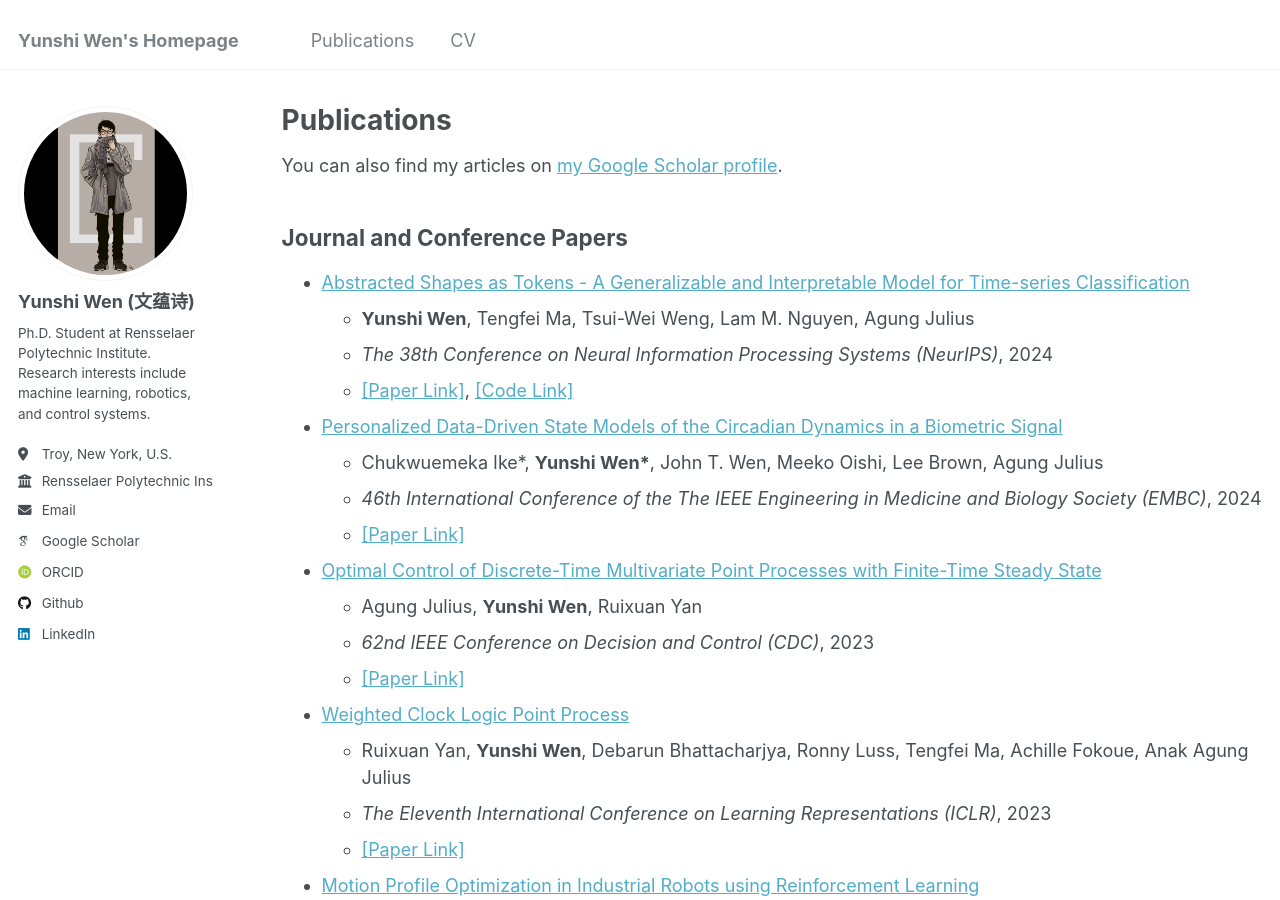
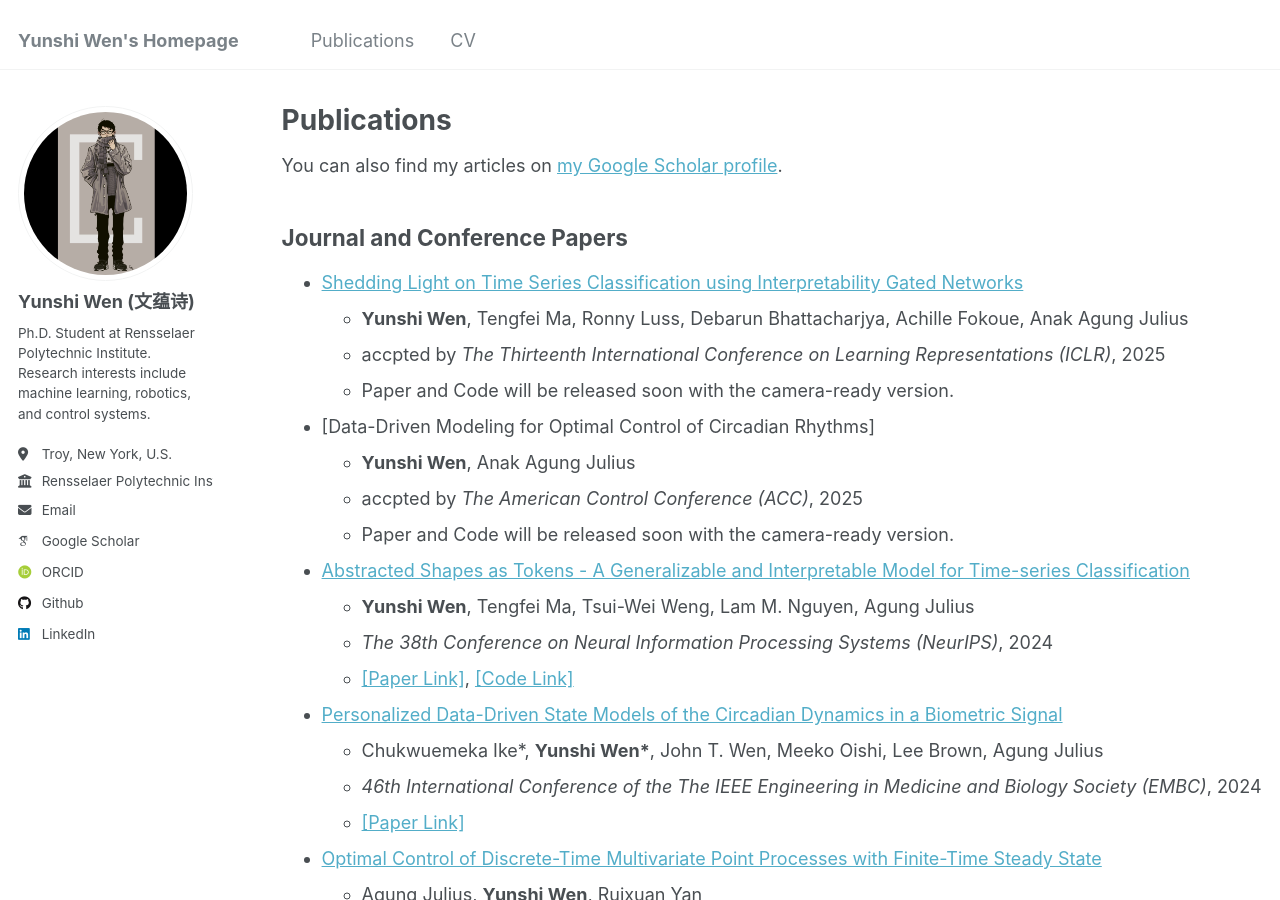
Before and after one commit to YunshiWen/yunshiwen.github.io, a Jekyll site: the page built from _pages/publications.md, in a window 1280 px wide and 900 px high. Built offline with Jekyll 4.4.1, drawn with Linux system fonts in a browser that asks for light colours; some web fonts are replaced.

Commit message:
Add Janurary 2025 accepted papers

```diff
--- a/_pages/publications.md
+++ b/_pages/publications.md
@@ -8,6 +8,18 @@ author_profile: true
 You can also find my articles on [my Google Scholar profile]({{site.author.googlescholar}}).
 
 ## Journal and Conference Papers
+
+- [Shedding Light on Time Series Classification using Interpretability Gated Networks](https://openreview.net/forum?id=n34taxF0TC)
+  - **Yunshi Wen**, Tengfei Ma, Ronny Luss, Debarun Bhattacharjya, Achille Fokoue, Anak Agung Julius
+  - accpted by *The Thirteenth International Conference on Learning Representations (ICLR)*, 2025
+  - Paper and Code will be released soon with the camera-ready version.
+  <!-- - [[Paper Link]](https://arxiv.org/abs/2411.01006), [[Code Link]](https://github.com/YunshiWen/VQShape) -->
+
+- [Data-Driven Modeling for Optimal Control of Circadian Rhythms]
+  - **Yunshi Wen**, Anak Agung Julius
+  - accpted by *The American Control Conference (ACC)*, 2025
+  - Paper and Code will be released soon with the camera-ready version.
+  <!-- - [[Paper Link]](https://arxiv.org/abs/2411.01006), [[Code Link]](https://github.com/YunshiWen/VQShape) -->
 
 - [Abstracted Shapes as Tokens - A Generalizable and Interpretable Model for Time-series Classification](https://arxiv.org/abs/2411.01006)
   - **Yunshi Wen**, Tengfei Ma, Tsui-Wei Weng, Lam M. Nguyen, Agung Julius
```
